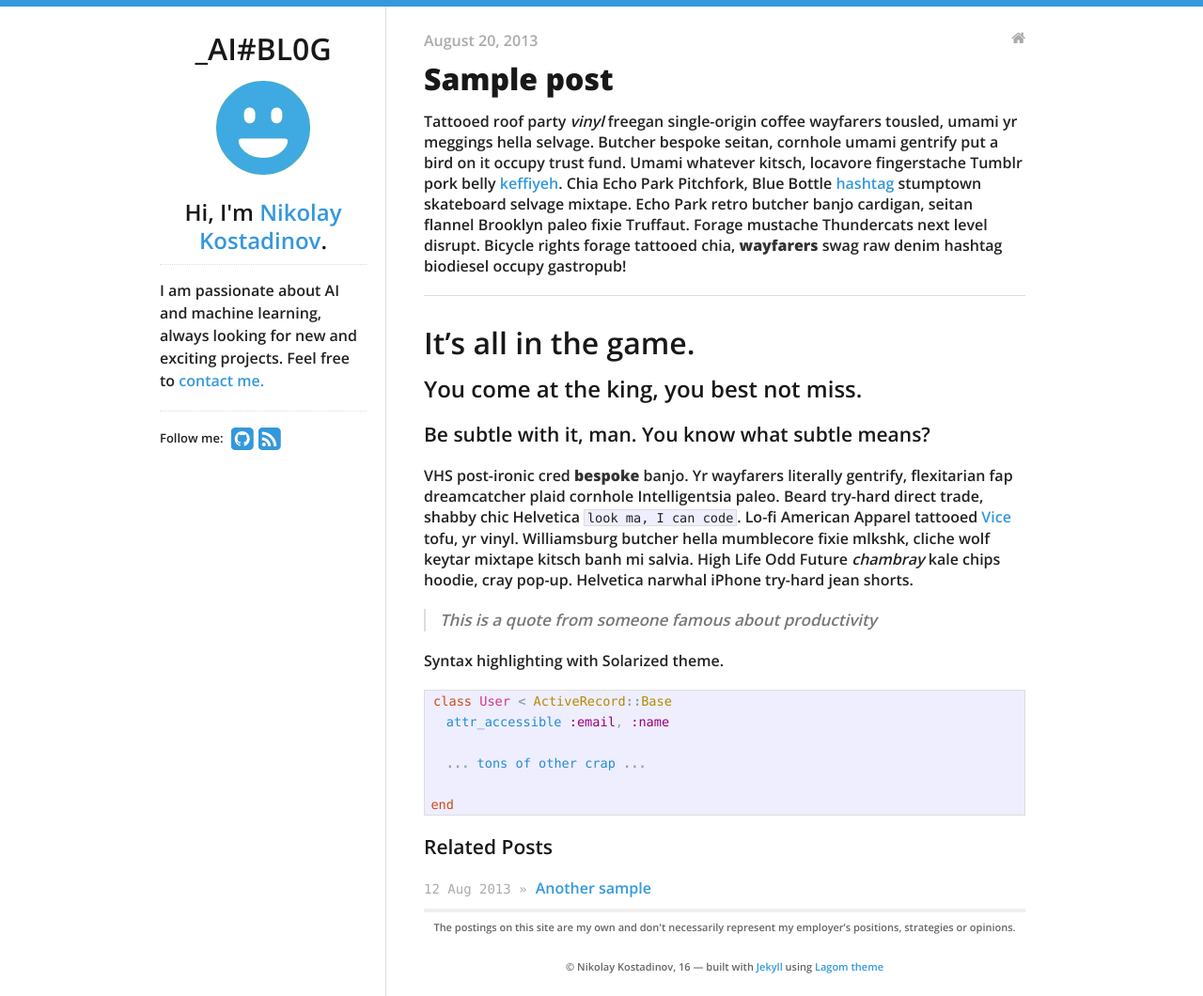
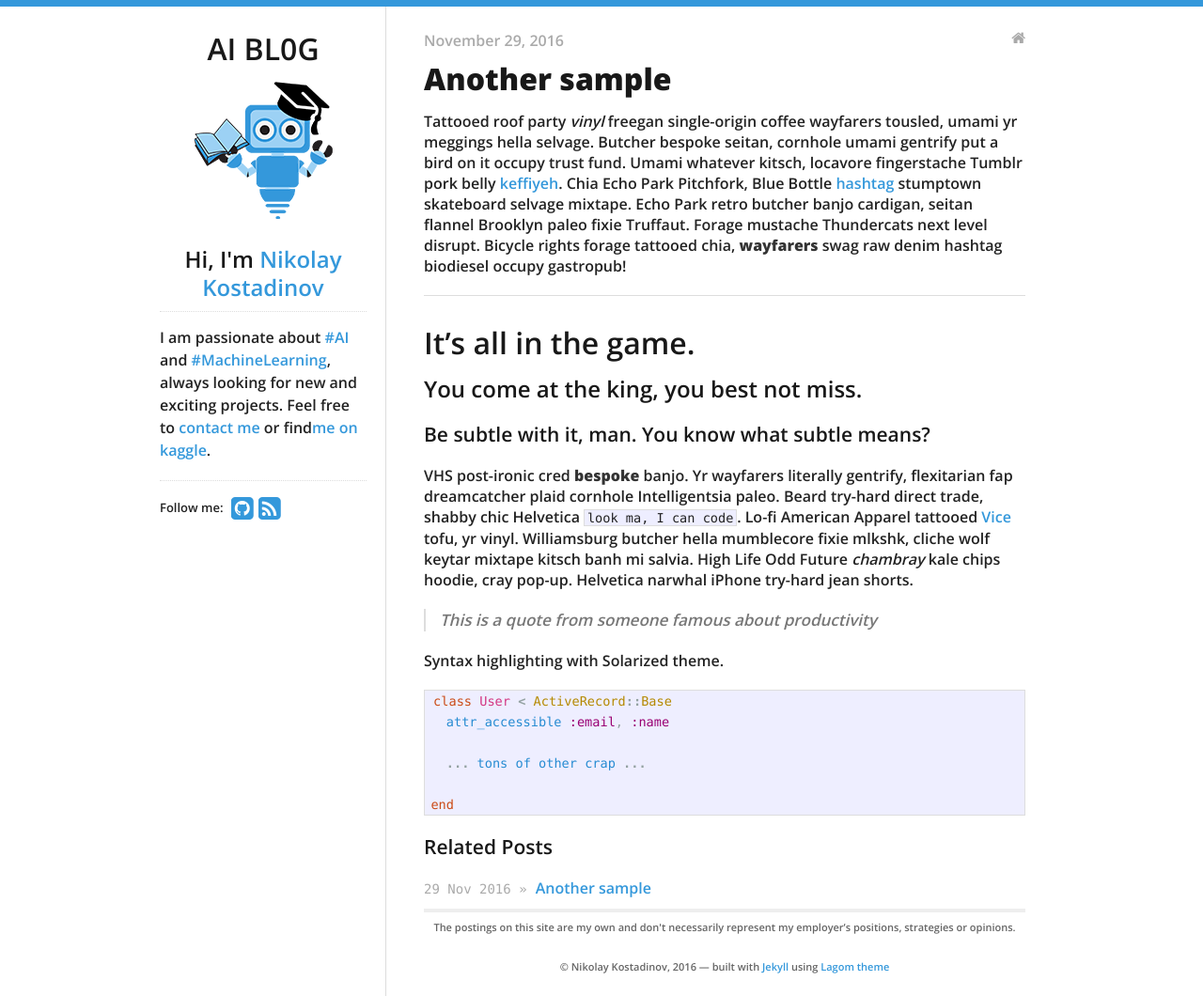
Before and after one commit to n-kostadinov/n-kostadinov.github.io, a Jekyll site: the page built from _posts/2016-11-29-[OpenAI] Solving CartPole Problem with XGBoost.md, in a window 1280 px wide. Shown: the whole page at 94% size. Built offline with Jekyll 4.4.1, drawn with Linux system fonts in a browser that asks for light colours; nearby versions of some CDN libraries.

Commit message:
Added icons

```diff
--- a/_data/theme.yml
+++ b/_data/theme.yml
@@ -21,7 +21,7 @@ social:
 # "Hi, I'm Nikolay Kostadinov"
 name: Nikolay Kostadinov
 email: nkkostadinov@gmail.com
-tagline: "Only high tech can bring you higher."
+tagline: "HighTech4Life."
 
 # Google Analytics key, leave blank to ignore
 google_analytics_key: UA-26182347-1
--- a/_includes/footer.html
+++ b/_includes/footer.html
@@ -7,6 +7,6 @@
   {% endif %}
 
   <p>
-    © {{ site.data.theme.name }}, {{ site.time | date: '%y' }}  &mdash; built with <a href="http://jekyllrb.com/">Jekyll</a> using <a href="https://github.com/swanson/lagom">Lagom theme</a>
+    © {{ site.data.theme.name }}, {{ site.time | date: '%Y' }}  &mdash; built with <a href="http://jekyllrb.com/">Jekyll</a> using <a href="https://github.com/swanson/lagom">Lagom theme</a>
   </p>
 </div>
--- a/_includes/sidebar.html
+++ b/_includes/sidebar.html
@@ -1,5 +1,5 @@
 <nav>
-  <h1>_AI#BL0G</h1>
+  <h1>AI BL0G</h1>
   <a href="/">
     {% if site.data.theme.social.gravatar %}
     <img src="http://www.gravatar.com/avatar/{{ site.data.theme.social.gravatar }}?s=200" id="gravatar" alt="My photo"/>
@@ -7,9 +7,9 @@
     <img src="/logo.png" id="logo" alt="Blog logo"/>
     {% endif %}
   </a>
-  <h2>Hi, I'm <a href="mailto:nkkostadinov@gmail.com" target="_top">{{ site.data.theme.name }}</a>.</h2>
+  <h2>Hi, I'm <a href="mailto:nkkostadinov@gmail.com" target="_top">{{ site.data.theme.name }}</a></h2>
   <div id="bio">
-    <p>I am passionate about AI and machine learning, always looking for new and exciting projects. Feel free to <a href="mailto:nkkostadinov@gmail.com" target="_top">contact me.</a></p>
+    <p>I am passionate about <a href="https://twitter.com/search?q=%23AI&src=typd" target="_blank">#AI</a> and <a href="https://twitter.com/search?q=%23MachineLearning&src=typd" target="_blank">#MachineLearning</a>, always looking for new and exciting projects. Feel free to <a href="mailto:nkkostadinov@gmail.com" target="_top">contact me</a> or find<a href="https://www.kaggle.com/freeman89" target="_blank">me on kaggle</a>.</p>
   </div>
   <div id="social">
     {% include social.html %}
--- a/_posts/2013-08-20-sample-post.md
+++ b/_posts/2016-11-29-[OpenAI] Solving CartPole Problem with XGBoost.md
@@ -1,6 +1,6 @@
 ---
 layout: post
-title: Sample post
+title: Another sample
 categories:
 - blog
 ---
```
Also changed, not shown: _posts/2016-11-29-[OpenAI] Solving CartPole-v0 with xgboost.md (renamed from _posts/2013-08-12-another-sample.md), favicon.png, logo.png.
